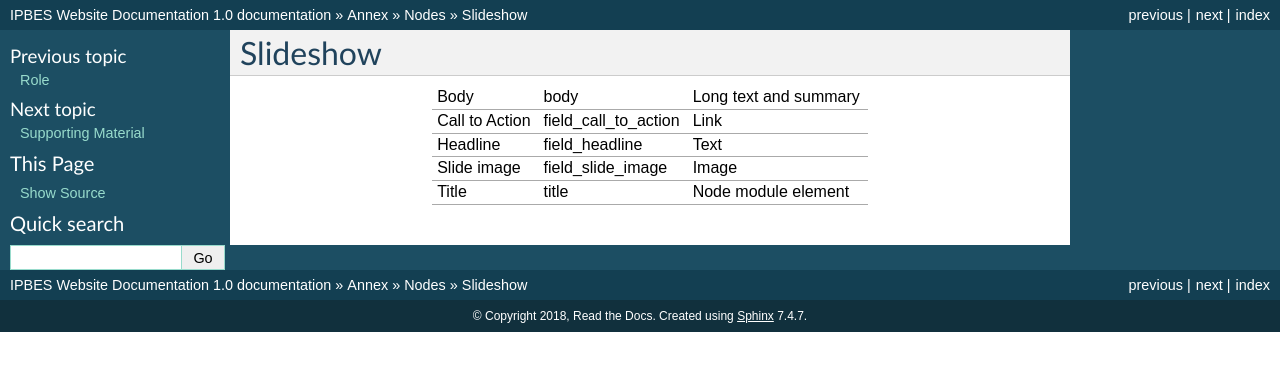
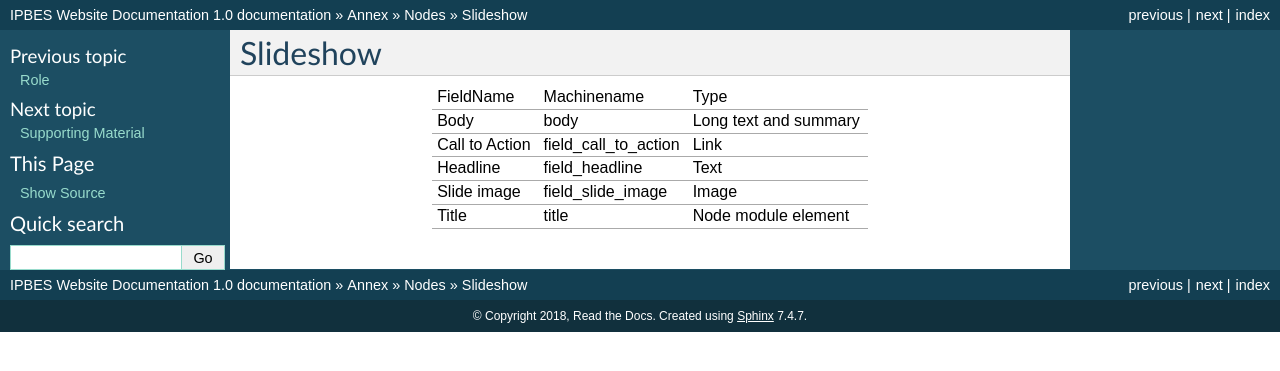
Before and after one commit to ipbes/ipbeswebdocs, a Sphinx documentation site: the page built from docs/annex/nodes/slideshow.rst, in a window 1280 px wide. Shown: the top 371 px of the page. Built offline with Sphinx 7.4.7, drawn with Linux system fonts in a browser that asks for light colours; pages that are not in the unit, such as notebooks, are missing from menus.

Commit message:
Update slideshow.rst

```diff
--- a/docs/annex/nodes/slideshow.rst
+++ b/docs/annex/nodes/slideshow.rst
@@ -1,5 +1,7 @@
 Slideshow
 =========
++----------------+----------------------+-----------------------+
+| FieldName      | Machinename          | Type                  |
 +----------------+----------------------+-----------------------+
 | Body           | body                 | Long text and summary |
 +----------------+----------------------+-----------------------+
```
